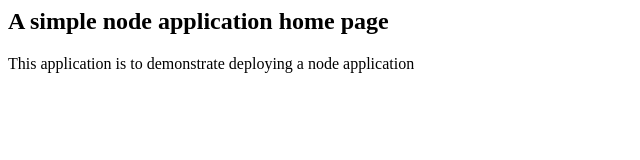
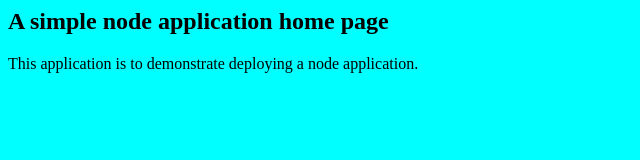
Before and after one commit to kimi940620/node_ckq, a website: page index.html in a window 1280 px wide. Shown: the whole page, without its empty margins (0-640 px from the left). Drawn offline with Linux system fonts and the light colour scheme.

Commit message:
Styling added to home page

```diff
--- a/index.html
+++ b/index.html
@@ -1,8 +1,8 @@
 <!DOCTYPE>
 <html>
 <head><title>Basic Node App</title></head>
-<body>
+<body style="background-color:aqua">
  <h2>A simple node application home page</h2>
- <p>This application is to demonstrate deploying a node application</p>
+ <p>This application is to demonstrate deploying a node application.</p>
 </body>
 </html>
```
